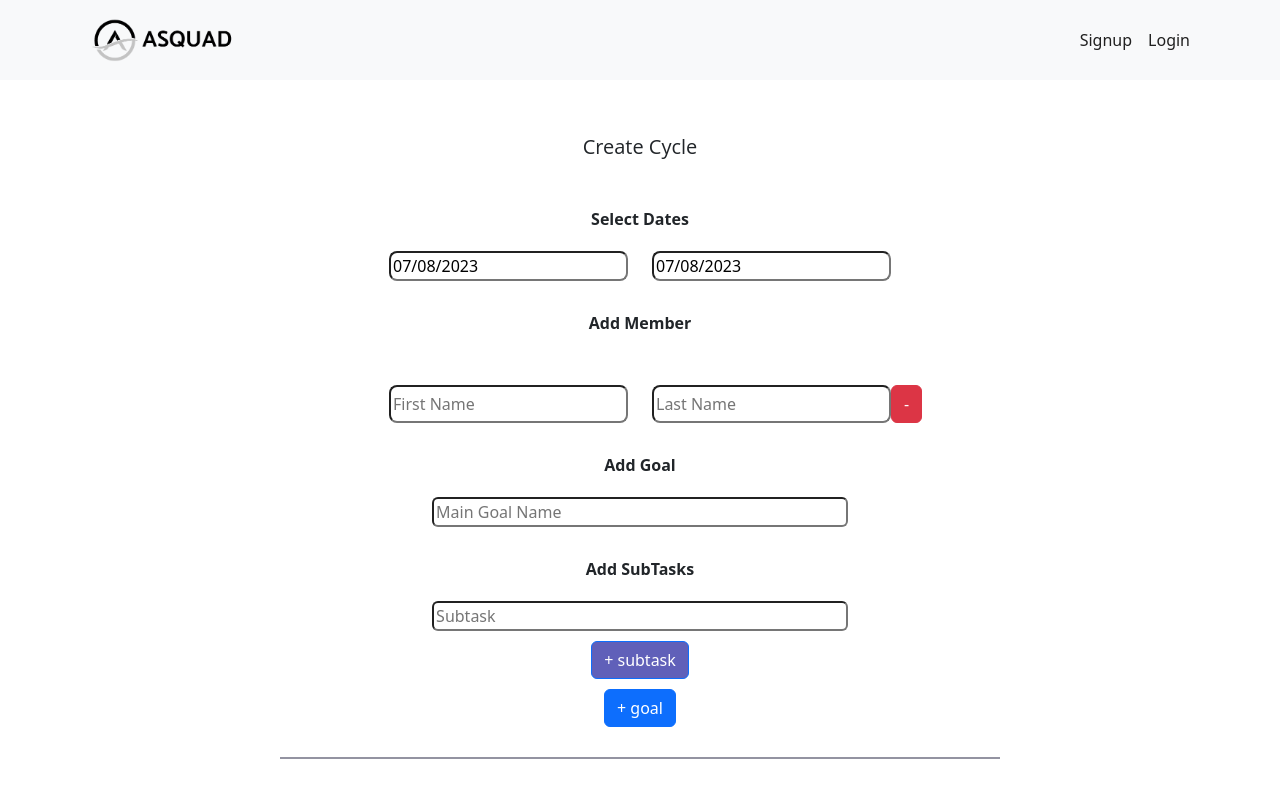
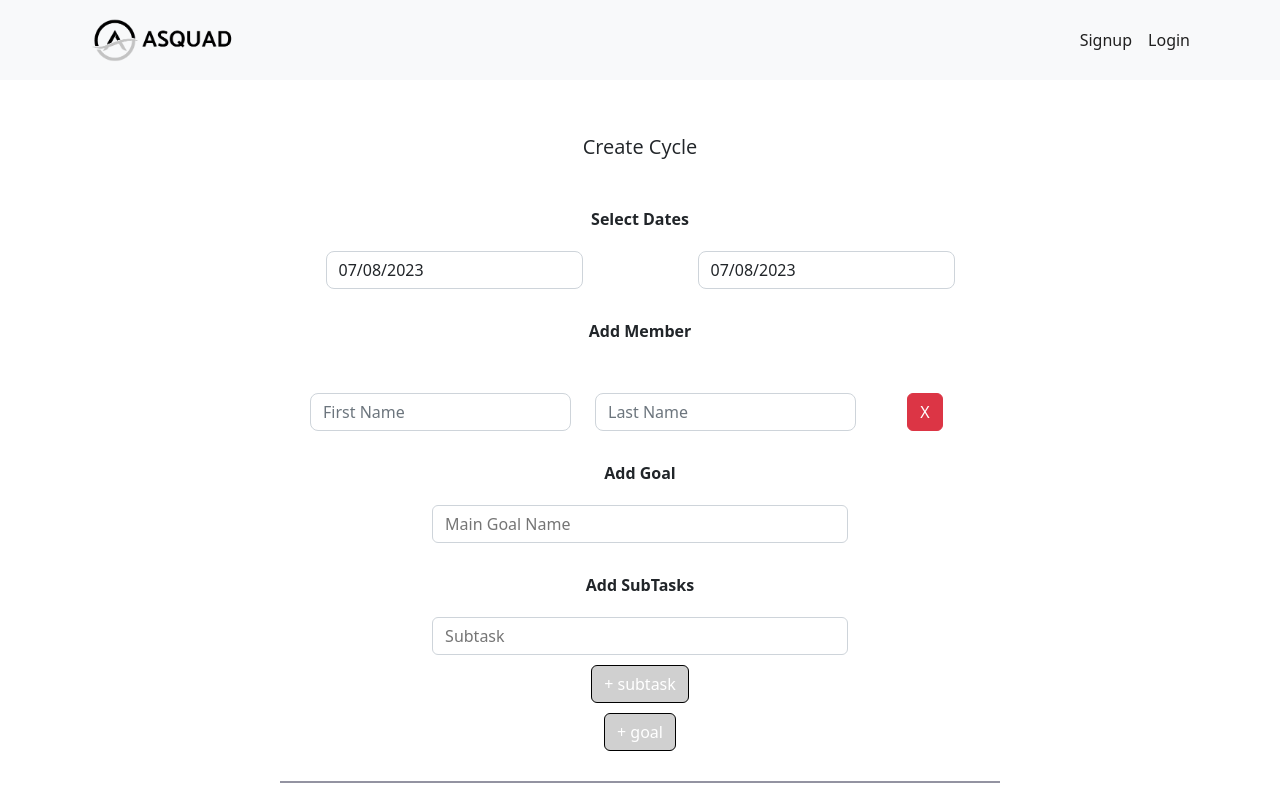
Before and after one commit to NaveenDK/asquad-frontend, a React (Create React App) app: page /create in a window 1280 px wide. Shown: the top 797 px of the page. Built offline with nearby package versions, Linux system fonts and the light colour scheme; no server answers.

Commit message:
added ui updates

```diff
--- a/package.json
+++ b/package.json
@@ -4,6 +4,7 @@
   "private": true,
   "dependencies": {
     "@react-oauth/google": "^0.11.0",
+    "@syncfusion/ej2-react-calendars": "^22.1.36",
     "@testing-library/jest-dom": "^5.16.5",
     "@testing-library/react": "^13.4.0",
     "@testing-library/user-event": "^13.5.0",
@@ -12,6 +13,7 @@
     "history": "^5.3.0",
     "react": "^18.2.0",
     "react-bootstrap": "^2.5.0",
+    "react-calendar": "^4.3.0",
     "react-datepicker": "^4.8.0",
     "react-dom": "^18.2.0",
     "react-editable-label": "^1.3.2",
--- a/src/App.css
+++ b/src/App.css
@@ -145,9 +145,16 @@ input.btn.btn-dark.createCycle {
 }
 /*might need to change later*/
 button.subtask-btn.btn.btn-primary {
-  background: #6060b9;
+  background: #d0d0d0;
   margin-bottom: 10px;
   margin-top: 10px;
+  color: white;
+  border: 1px solid black;
+}
+button.btn.btn-primary {
+  background: #d0d0d0;
+  color: white;
+  border: 1px solid black;
 }
 .subtask-div input {
   margin-top: 10px;
@@ -424,28 +431,28 @@ input.subTaskField {
 }
 
 .accordion-flush .accordion-item.active .accordion-header {
-  background-color: black;
+  background-color: #302d2d;
   color: white;
 }
 .accordion-button:not(.collapsed) {
   color: white !important;
-  background-color: black !important;
+  background-color: #302d2d !important;
 }
 .accordion-button:focus {
   z-index: 3;
-  border-color: black;
+  border-color: #302d2d;
   outline: 0;
   box-shadow: var(--bs-accordion-btn-focus-box-shadow);
 }
 .accordion-button:focus {
   z-index: 3;
-  border-color: black;
+  border-color: #302d2d;
   outline: 0;
   box-shadow: var(--bs-accordion-btn-focus-box-shadow);
 }
 
 .accordion-button:focus {
-  border-color: black !important;
+  border-color: #302d2d !important;
 }
 .accordion-button:focus {
   box-shadow: none !important;
@@ -469,6 +476,80 @@ input.subTaskField {
 }
 
 .form-check-input:checked {
-  background-color: black;
-  border-color: black;
+  background-color: #302d2d !important;
+  border-color: #302d2d !important;
 }
+
+@media screen and (max-width: 600px) {
+  .cycleItem h6 {
+    font-size: 12px !important;
+  }
+
+  .custom-Button a {
+    font-size: 8px;
+  }
+  .innerContentWrap {
+    padding-top: 20px;
+  }
+  h5.customTitle {
+    font-size: 13px;
+    font-weight: 600;
+  }
+}
+
+@media screen and (min-width: 601px) {
+  input.rounded-3.custom-datepicker-left {
+    float: right;
+  }
+}
+
+.react-datepicker__input-container input {
+  display: block;
+
+  padding: 0.375rem 0.75rem;
+  font-size: 1rem;
+  font-weight: 400;
+  line-height: 1.5;
+  color: #212529;
+  background-color: #fff;
+  background-clip: padding-box;
+  border: 1px solid #ced4da;
+  appearance: none;
+  border-radius: 0.375rem;
+  transition: border-color 0.15s ease-in-out, box-shadow 0.15s ease-in-out;
+}
+input.mainGoal {
+  padding: 0.375rem 0.75rem;
+  font-size: 1rem;
+  font-weight: 400;
+  line-height: 1.5;
+  color: #212529;
+  background-color: #fff;
+  background-clip: padding-box;
+  border: 1px solid #ced4da;
+  appearance: none;
+  border-radius: 0.375rem;
+  transition: border-color 0.15s ease-in-out, box-shadow 0.15s ease-in-out;
+}
+input.subTaskField {
+  padding: 0.375rem 0.75rem;
+  font-size: 1rem;
+  font-weight: 400;
+  line-height: 1.5;
+  color: #212529;
+  background-color: #fff;
+  background-clip: padding-box;
+  border: 1px solid #ced4da;
+  appearance: none;
+  border-radius: 0.375rem;
+  transition: border-color 0.15s ease-in-out, box-shadow 0.15s ease-in-out;
+}
+
+.mobile-date .react-datepicker__input-container {
+  height: 100%;
+  padding: 0;
+  margin: 0;
+  display: flex;
+  align-items: center;
+  justify-content: center;
+}
--- a/src/components/CreateCycle.js
+++ b/src/components/CreateCycle.js
@@ -13,11 +13,26 @@ import { Helmet } from "react-helmet-async";
 import { Routes, Route, useNavigate, useParams } from "react-router-dom";
 import Form from "react-bootstrap/Form";
 
+import "react-datepicker/dist/react-datepicker-cssmodules.css";
 const apiUrl = process.env.REACT_APP_API_URL;
 
 const CreateCycle = () => {
+  const [isDesktop, setIsDesktop] = useState(false);
   const navigate = useNavigate();
   const { adminId } = useContext(AdminContext);
+  useEffect(() => {
+    const handleResize = () => {
+      setIsDesktop(window.innerWidth >= 768); // Adjust the breakpoint value as needed
+    };
+
+    // Add event listener on component mount
+    window.addEventListener("resize", handleResize);
+
+    // Remove event listener on component unmount
+    return () => {
+      window.removeEventListener("resize", handleResize);
+    };
+  }, []);
 
   const [users, setUsers] = useState([
     {
@@ -141,20 +156,33 @@ const CreateCycle = () => {
           <form className="cycleForm" onSubmit={onSubmit}>
             <div className="form-group dateFields">
               <label className="boldLabel">Select Dates</label>
+              <br></br>
               <Row>
-                <Col className="justify-content-end">
+                <Col
+                  xs={12}
+                  md={6}
+                  className={`${
+                    isDesktop ? "justify-content-end" : "mobile-date"
+                  }`}
+                >
                   <DatePicker
                     selected={startDate}
                     onChange={onChangeStartDate}
-                    className="rounded-3"
+                    className="rounded-3 custom-datepicker-left"
                   />
                 </Col>
-                <Col className="justify-content-start">
+                <Col
+                  xs={12}
+                  md={6}
+                  className={`${
+                    isDesktop ? "justify-content-start" : "mobile-date"
+                  }`}
+                >
                   {" "}
                   <DatePicker
                     selected={endDate}
                     onChange={onChangeEndDate}
-                    className="rounded-3"
+                    className="rounded-3 custom-datepicker-right"
                   />
                 </Col>
               </Row>
@@ -166,28 +194,56 @@ const CreateCycle = () => {
                 return (
                   <div className="singleOwnerField" key={index}>
                     <Row>
-                      <Col className="justify-content-end">
-                        <input
+                      <Col
+                        xs={12}
+                        md={5}
+                        className={`${isDesktop ? " justify-content-end" : ""}`}
+                      >
+                        <Form.Control
+                          type="text"
                           name="firstName"
                           placeholder="First Name"
                           value={input.firstName}
                           onChange={(event) => handleAddMore(index, event)}
                           className="rounded-3"
                         />
+                        {/* <input
+                          name="firstName"
+                          placeholder="First Name"
+                          value={input.firstName}
+                          onChange={(event) => handleAddMore(index, event)}
+                          className="rounded-3"
+                        /> */}
                       </Col>
-                      <Col className="justify-content-start">
-                        <input
+                      <Col
+                        xs={12}
+                        md={5}
+                        className={`${
+                          isDesktop ? " justify-content-start" : ""
+                        }`}
+                      >
+                        <Form.Control
+                          type="text"
                           name="lastName"
                           placeholder="Last Name"
                           value={input.lastName}
                           onChange={(event) => handleAddMore(index, event)}
                           className="rounded-3"
                         />
+                        {/* <input
+                          name="lastName"
+                          placeholder="Last Name"
+                          value={input.lastName}
+                          onChange={(event) => handleAddMore(index, event)}
+                          className="rounded-3"
+                        /> */}
+                      </Col>
+                      <Col xs={12} md={2} className="text-left">
                         <button
                           className="btn btn-danger minusMember"
                           onClick={() => removeFields(index)}
                         >
-                          -
+                          X
                         </button>
                       </Col>
                     </Row>
```
Also changed, not shown: 1 other file (tests, documents, lock files or other folders).
